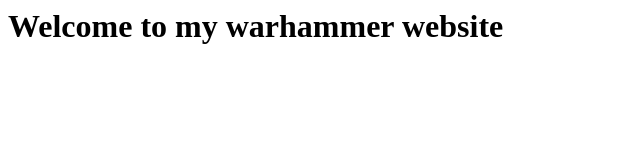
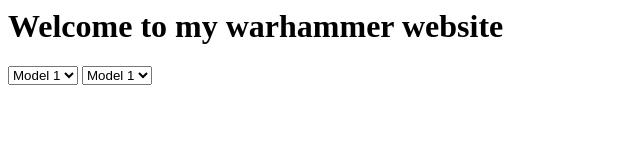
Before and after one commit to Iain-code/warhammer, a plain HTML site: page index.html in a window 1280 px wide. Shown: the whole page, without its empty margins (0-640 px from the left). Drawn offline with Linux system fonts and the light colour scheme.

```diff
--- a/index.html
+++ b/index.html
@@ -4,4 +4,26 @@
     <h1>Welcome to my warhammer website</h1>
 </body>
 
+<select id="attacker" name="attacker">
+  <form method="GET" action="http://localhost:8080/models?datasheet_id=1"></form>
+  <label for="attacker">Choose a model</label>
+    <option value="model1">Model 1</option>
+    <option value="model2">Model 2</option>
+    <option value="model3">Model 3</option>
+    <option value="model4">Model 4</option>
+    <option value="model5">Model 5</option>
+  </form>
+</select>
+
+<select id="defender" name="defender">
+    <form method="GET" action="http://localhost:8080/models?datasheet_id=2">
+    <label for="attacker">Choose a model</label>
+      <option value="model1">Model 1</option>
+      <option value="model2">Model 2</option>
+      <option value="model3">Model 3</option>
+      <option value="model4">Model 4</option>
+      <option value="model5">Model 5</option>
+    </form>
+  </select>
+
 </html>
```
Also changed, not shown: 1 other file.
